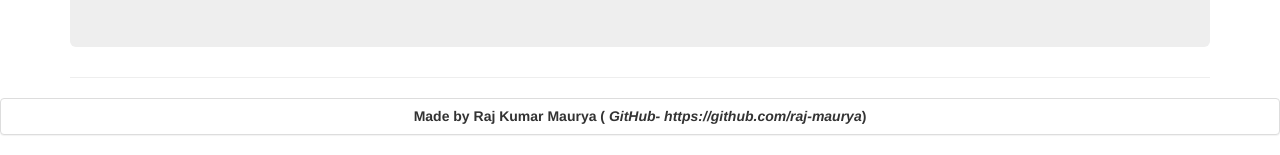
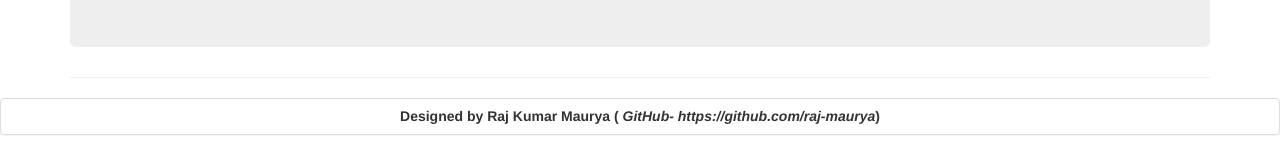
Before and after one commit to raj-maurya/Cognizant-Hack, a PHP site: page / in a window 1280 px wide. Shown: the part 1118-1273 px from the top of the page. Run offline with PHP 8.4, Linux system fonts and the light colour scheme; some libraries are stand-ins or nearby versions.

Commit message:
Update index.php

```diff
--- a/index.php
+++ b/index.php
@@ -240,7 +240,7 @@ background: #7FFFD4;
 
 <div class="panel panel-default">
 
-<h5><center><strong>Made by Raj Kumar Maurya (<em> GitHub- https://github.com/raj-maurya</em>)</strong></center></h5>
+<h5><center><strong>Designed by Raj Kumar Maurya (<em> GitHub- https://github.com/raj-maurya</em>)</strong></center></h5>
 
 </div>
 
```
